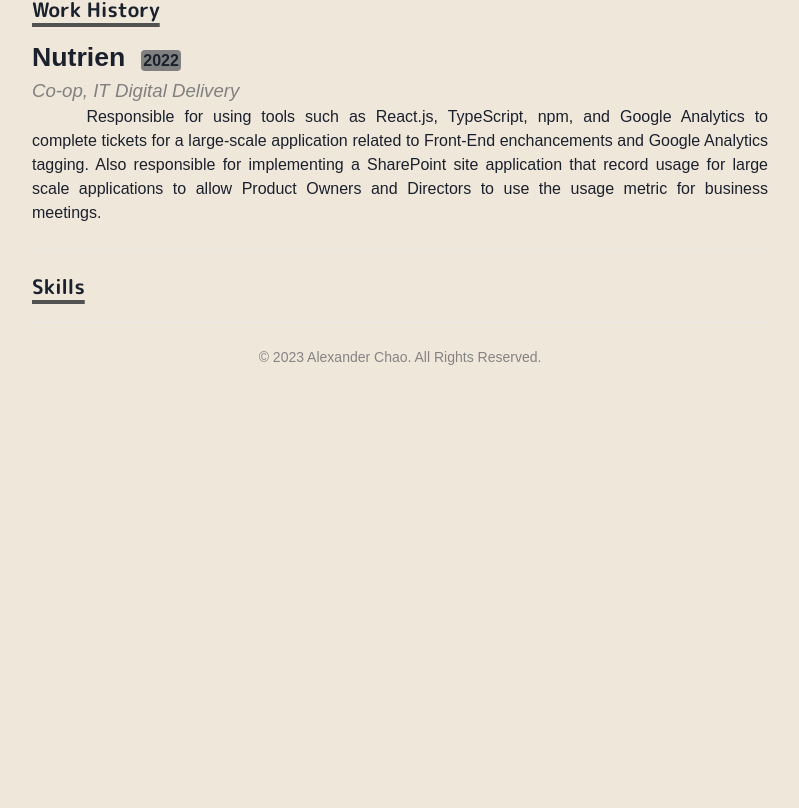
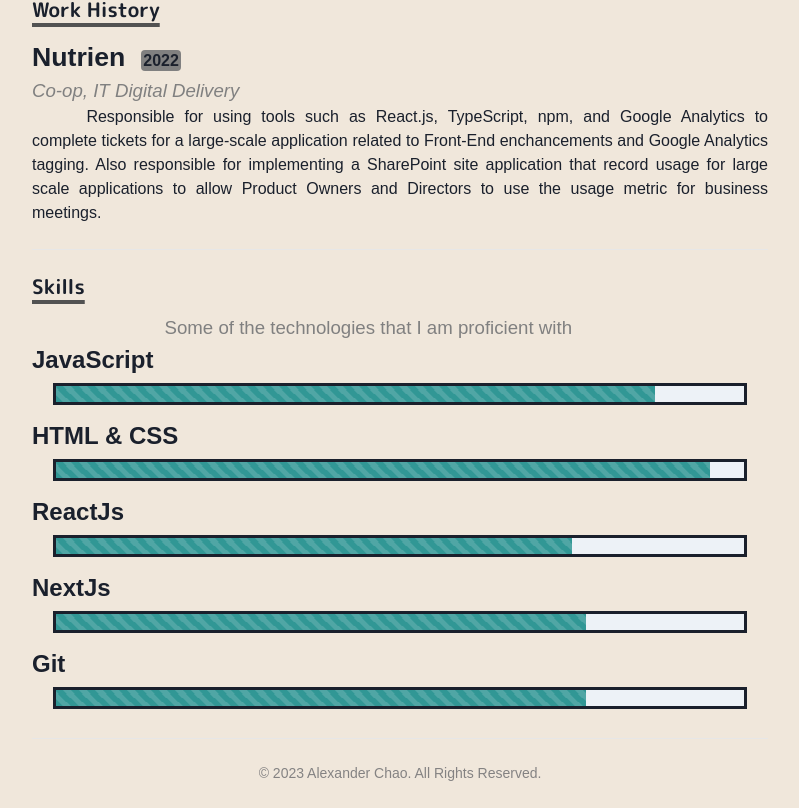
Before and after one commit to AlexanderChao14/AlexanderChao, a Next.js app: page /resume in a window 1280 px wide. Shown: the part 324-1132 px from the top of the page, without its empty margins (240-1039 px from the left). Before the commit the page ends 800 px from the top, so only its background shows below. Built offline with nearby package versions, Linux system fonts and the light colour scheme.

Commit message:
Added skills bar to resume page

```diff
--- /dev/null
+++ b/components/skills_bar.js
@@ -0,0 +1,12 @@
+import { Progress,Box} from "@chakra-ui/react";
+
+
+
+export const SkillsBar = ({childern, progess}) => {
+    return(
+        <Box fontSize="18pt"  fontWeight="semibold">
+            {childern}
+            <Progress value={progess} ml={6} mr={6} mt={2} mb={2} size="lg" outline="solid" hasStripe={true} isAnimated={true} colorScheme="teal"/>
+        </Box>
+    )
+}
--- a/pages/resume.js
+++ b/pages/resume.js
@@ -1,8 +1,9 @@
-import { Button, Container, Heading, Divider, Box} from '@chakra-ui/react'
+import { Button, Container, Heading, Divider, Box, VStack} from '@chakra-ui/react'
 import Layout from '../components/layouts/article'
 import Section from '../components/section'
 import { HistoryDescription, HistorySubTitle, HistoryTitle, HistoryYear } from '../components/history'
 import {DownloadIcon} from '@chakra-ui/icons'
+import { SkillsBar } from '../components/skills_bar'
 
 const Resume = () => (
 
@@ -47,6 +48,16 @@ const Resume = () => (
                 <Heading as="h3" variant="section-title">
                     Skills
                 </Heading>
+                <HistorySubTitle align="center">Some of the technologies that I am proficient with</HistorySubTitle>
+                <VStack align="stretch">
+
+                    <SkillsBar progess={87} childern={"JavaScript"}/>
+                    <SkillsBar progess={95} childern={"HTML & CSS"}/>
+                    <SkillsBar progess={75} childern={"ReactJs"}/>
+                    <SkillsBar progess={77} childern={"NextJs"}/>
+                    <SkillsBar progess={77} childern={"Git"}/>
+
+                </VStack>
                 <Divider my={6}/>
             </Section>
         </Container>
```
